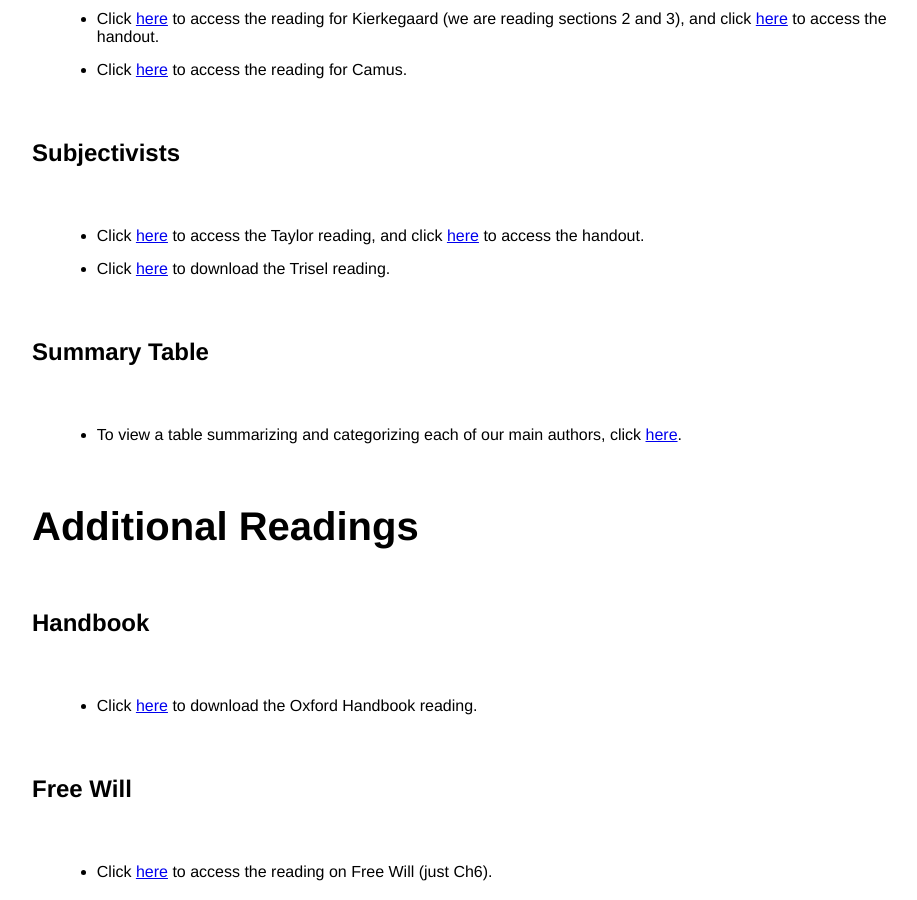
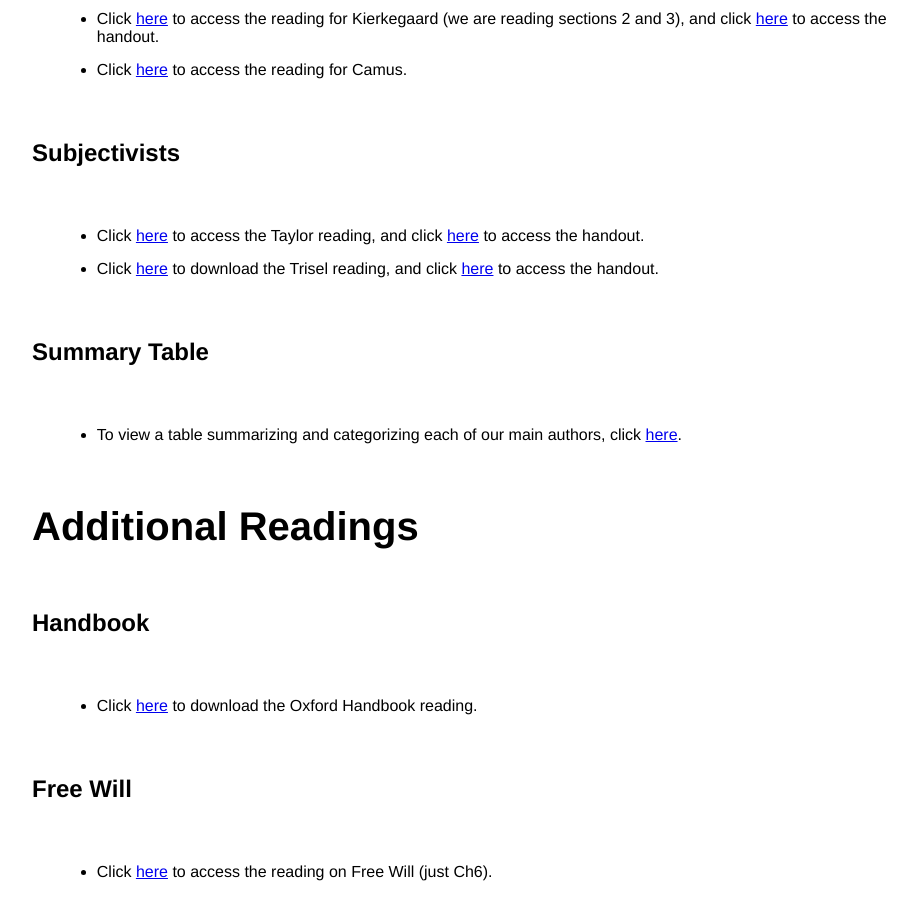
Before and after one commit to kevinjpatton/kevinjpatton.github.io, a Jekyll site: the page built from teaching/phil_1010/readings/index.html, in a window 1280 px wide and 900 px high, scrolled down 1554 px. Shown: the whole window, without its empty margins (160-1077 px from the left). Built offline with Jekyll 4.4.1, drawn with Linux system fonts in a browser that asks for light colours; Markdown is read by kramdown in place of the engine named in the settings.

Commit message:
Update index.html

```diff
--- a/teaching/phil_1010/readings/index.html
+++ b/teaching/phil_1010/readings/index.html
@@ -26,7 +26,7 @@
 </ul>
 <h2>Subjectivists</h2><ul class="standard-list">
 <li>Click <a href="/teaching/phil_1010/readings/Richard Taylor - The Meaning of Life.pdf" target="_blank">here</a> to access the Taylor reading, and click <a href="/teaching/phil_1010/readings/Handout - Taylor.pdf" target="_blank">here</a> to access the handout.</li>
-<li>Click <a href="/teaching/phil_1010/readings/Brook Alan Trisel - Why The Indifference of the Universe is Irrelevant to Lifes Meaning.pdf" target="_blank">here</a> to download the Trisel reading.</li>
+<li>Click <a href="/teaching/phil_1010/readings/Brook Alan Trisel - Why The Indifference of the Universe is Irrelevant to Lifes Meaning.pdf" target="_blank">here</a> to download the Trisel reading, and click <a href="/teaching/phil_1010/readings/Handout - Trisel.pdf" target="_blank">here</a> to access the handout.</li>
 </ul>
 <h2>Summary Table</h2><ul class="standard-list">
 <li>To view a table summarizing and categorizing each of our main authors, click <a href="/teaching/phil_1010/readings/summary/index.html">here</a>.</li>
```
